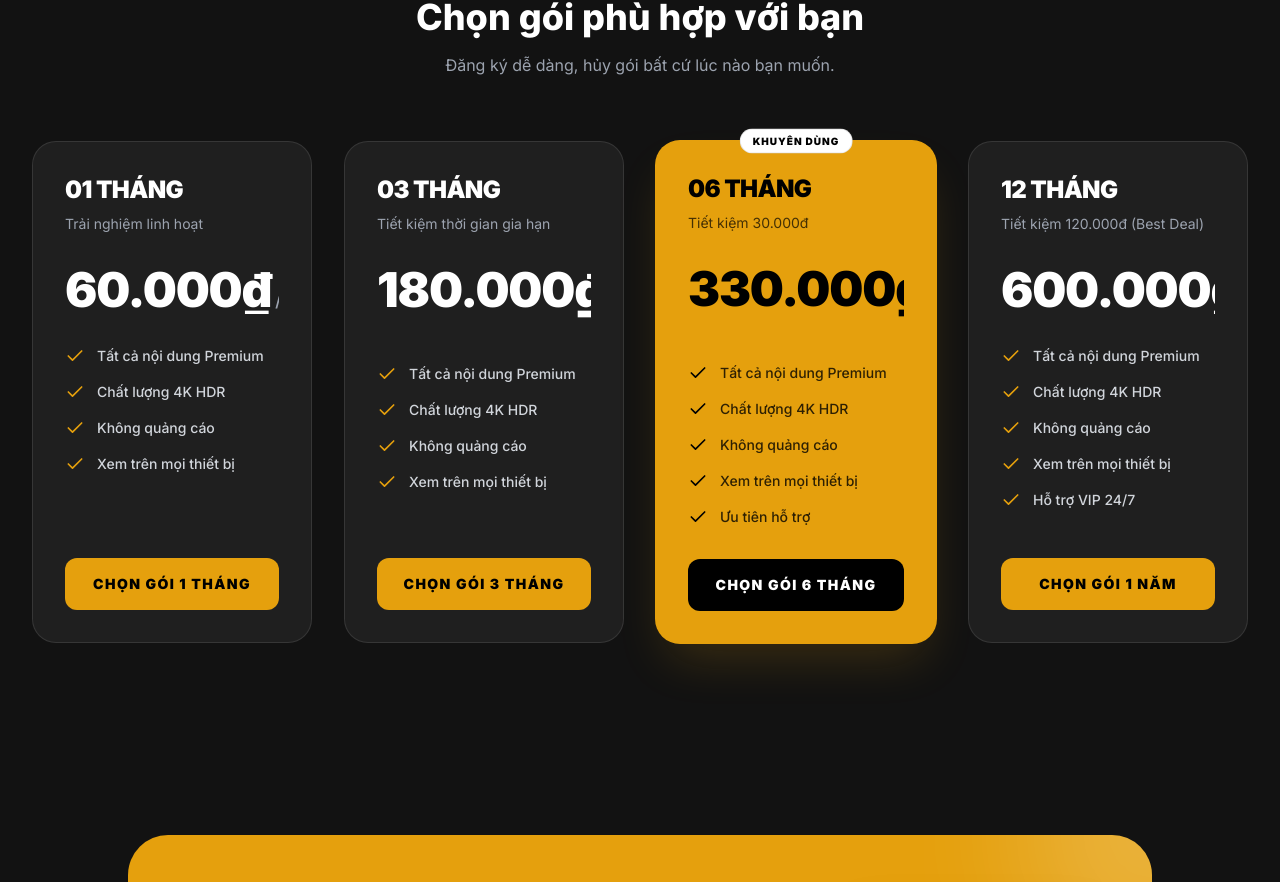
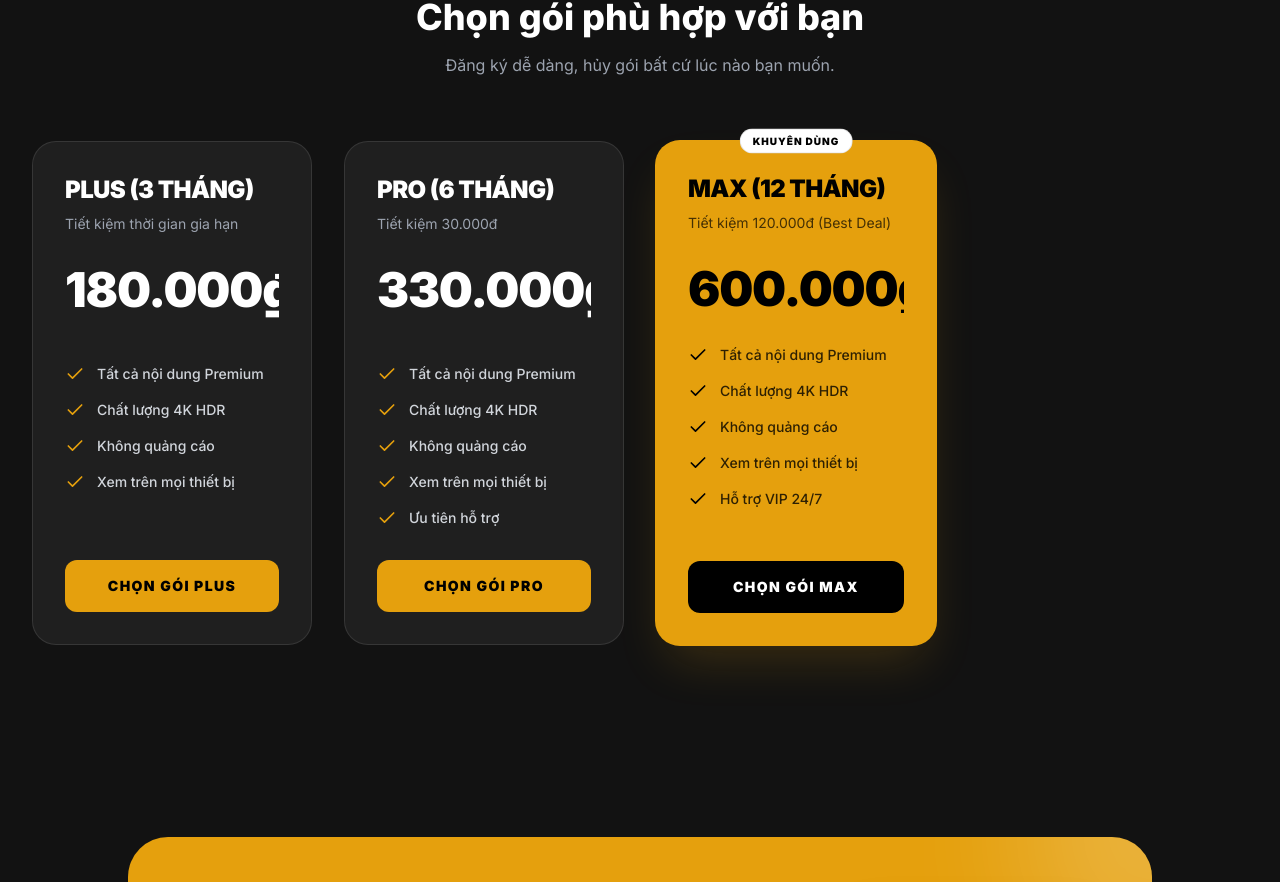
Before and after one commit to rclifen122/hoiquanplex, a Next.js app: page / in a window 1280 px wide. Shown: the part 2437-3319 px from the top of the page. Built offline with nearby package versions, Linux system fonts and the light colour scheme; no server answers.

Commit message:
feat: restructure plans to Plus/Pro/Max (3/6/12 months) and update UI/Types

```diff
--- a/src/app/(admin)/admin/customers/page.tsx
+++ b/src/app/(admin)/admin/customers/page.tsx
@@ -31,13 +31,17 @@ export default async function AdminCustomersPage() {
   const tierLabels = {
     free: 'Free',
     basic: 'Basic',
+    plus: 'Plus',
     pro: 'Pro',
+    max: 'Max',
   };
 
   const tierColors = {
     free: 'bg-gray-100 text-gray-800',
     basic: 'bg-blue-100 text-blue-800',
+    plus: 'bg-cyan-100 text-cyan-800',
     pro: 'bg-purple-100 text-purple-800',
+    max: 'bg-yellow-100 text-yellow-800',
   };
 
   const statusColors = {
--- a/src/app/(customer)/customer/(protected)/page.tsx
+++ b/src/app/(customer)/customer/(protected)/page.tsx
@@ -36,7 +36,9 @@ export default async function CustomerDashboardPage() {
   const tierLabels = {
     free: 'Free Explorer',
     basic: 'Basic Member',
+    plus: 'Plus Member',
     pro: 'Pro VIP',
+    max: 'Max Elite',
   };
 
   const statusLabels = {
--- a/src/app/(customer)/customer/(protected)/subscription/page.tsx
+++ b/src/app/(customer)/customer/(protected)/subscription/page.tsx
@@ -10,12 +10,22 @@ export default async function CustomerSubscriptionPage() {
   const supabase = await createClient();
 
   // Fetch available plans
-  const { data: plans } = await supabase
+  const { data: rawPlans } = await supabase
     .from('subscription_plans')
     .select('*')
     .eq('is_active', true)
     .eq('subscription_type', 'account')
     .order('price', { ascending: true });
+
+  // Filter and enhance plans
+  // 1. Remove 1 month plan (assuming price < 100,000 VND based on pricing section which says 60k)
+  // 2. Highlight 12 month plan (highest price)
+  const plans = (rawPlans || [])
+    .filter(p => p.price > 100000)
+    .map((p, index, array) => ({
+      ...p,
+      highlighted: index === array.length - 1 // Last item is most expensive (ascending sort)
+    }));
 
   const activePlanId = subscription?.plan_id;
 
--- a/src/components/landing/PricingSection.tsx
+++ b/src/components/landing/PricingSection.tsx
@@ -14,22 +14,7 @@ interface Plan {
 
 const plans: Plan[] = [
     {
-        name: '01 Tháng',
-        price: '60.000₫',
-        period: '/tháng',
-        description: 'Trải nghiệm linh hoạt',
-        features: [
-            'Tất cả nội dung Premium',
-            'Chất lượng 4K HDR',
-            'Không quảng cáo',
-            'Xem trên mọi thiết bị',
-        ],
-        cta: 'Chọn gói 1 tháng',
-        href: '/customer/login?redirect=/customer/subscription',
-        highlighted: false,
-    },
-    {
-        name: '03 Tháng',
+        name: 'Plus (3 Tháng)',
         price: '180.000₫',
         period: '/3 tháng',
         description: 'Tiết kiệm thời gian gia hạn',
@@ -39,12 +24,12 @@ const plans: Plan[] = [
             'Không quảng cáo',
             'Xem trên mọi thiết bị',
         ],
-        cta: 'Chọn gói 3 tháng',
+        cta: 'Chọn gói Plus',
         href: '/customer/login?redirect=/customer/subscription',
         highlighted: false,
     },
     {
-        name: '06 Tháng',
+        name: 'Pro (6 Tháng)',
         price: '330.000₫',
         period: '/6 tháng',
         description: 'Tiết kiệm 30.000đ',
@@ -55,12 +40,12 @@ const plans: Plan[] = [
             'Xem trên mọi thiết bị',
             'Ưu tiên hỗ trợ',
         ],
-        cta: 'Chọn gói 6 tháng',
+        cta: 'Chọn gói Pro',
         href: '/customer/login?redirect=/customer/subscription',
-        highlighted: true,
+        highlighted: false,
     },
     {
-        name: '12 Tháng',
+        name: 'Max (12 Tháng)',
         price: '600.000₫',
         period: '/năm',
         description: 'Tiết kiệm 120.000đ (Best Deal)',
@@ -71,9 +56,9 @@ const plans: Plan[] = [
             'Xem trên mọi thiết bị',
             'Hỗ trợ VIP 24/7',
         ],
-        cta: 'Chọn gói 1 năm',
+        cta: 'Chọn gói Max',
         href: '/customer/login?redirect=/customer/subscription',
-        highlighted: false,
+        highlighted: true,
     },
 ];
 
--- a/src/lib/auth/customer-auth-helpers.ts
+++ b/src/lib/auth/customer-auth-helpers.ts
@@ -7,7 +7,7 @@ export interface Customer {
   full_name: string;
   phone: string | null;
   facebook_profile: string | null;
-  tier: 'free' | 'basic' | 'pro';
+  tier: 'free' | 'basic' | 'plus' | 'pro' | 'max';
   status: 'active' | 'inactive' | 'suspended';
   avatar_url: string | null;
   registration_source: 'form_a' | 'form_b' | 'manual' | null;
```
Also changed, not shown: 1 other file (tests, documents, lock files or other folders).
